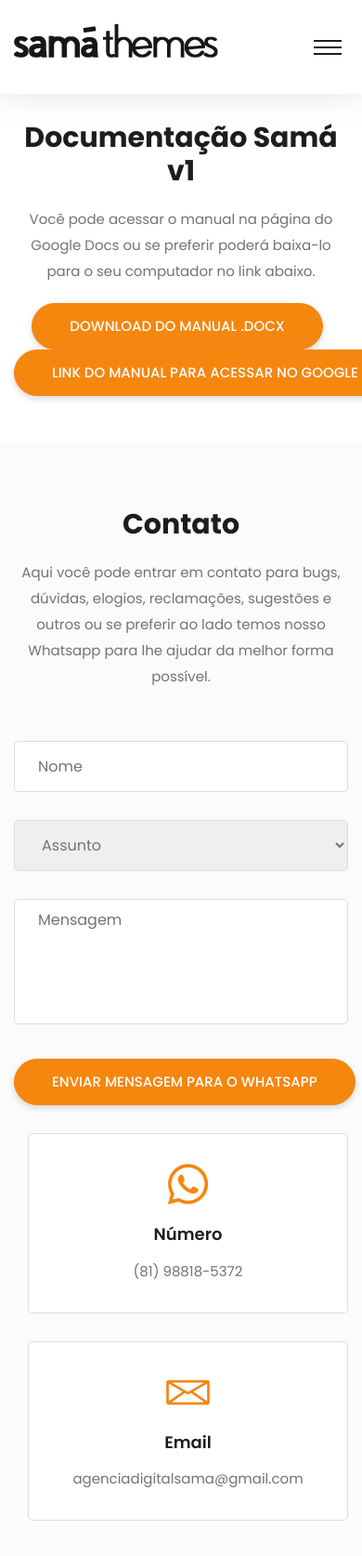
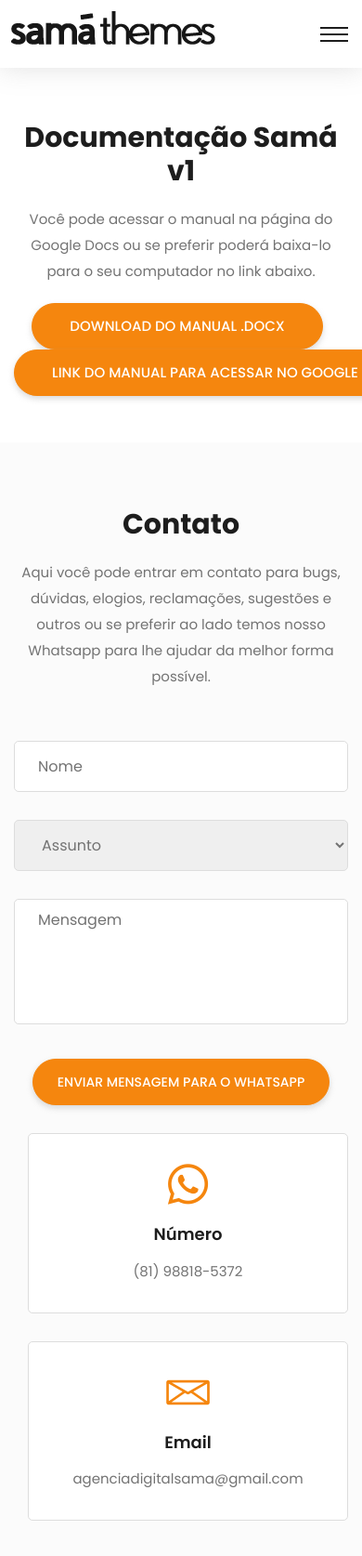
Before and after one commit to Agencia-Sama/websitesamathemes, a plain HTML site: page documentacao-samav1.html in a window 390 px wide. Shown: the top 1674 px of the page at 93% size. Drawn offline with Linux system fonts and the light colour scheme; files whose address does not match are found by name.

Commit message:
ajuste menu mb e btn form

```diff
--- a/assets/css/custom.css
+++ b/assets/css/custom.css
@@ -124,4 +124,29 @@
         background: #eaeaea;
         padding: 5px 17px;
     }
+    .navigation>.container>.row > .col-lg-12 {
+        padding: 0;
+    }
+    .navigation .navbar .navbar-brand {
+        padding-left: 12px;
+    }
+    .navigation .navbar .navbar-toggler {
+        margin-right: 8px;
+    }
+    .navigation .navbar .navbar-collapse {
+        top: 56px;
+        border-top: 1px solid #eee;
+    }
+    .navigation.fixed-top {
+        padding: 16px 0 !IMPORTANT;
+    }
+    form#contact-form .single-form button.main-btn {
+        width: 100%;
+        max-width: 320px;
+        padding: 0;
+        font-size: 14px;
+    }
+    form#contact-form .single-form:last-child {
+        text-align: center;
+    }
 }
```
